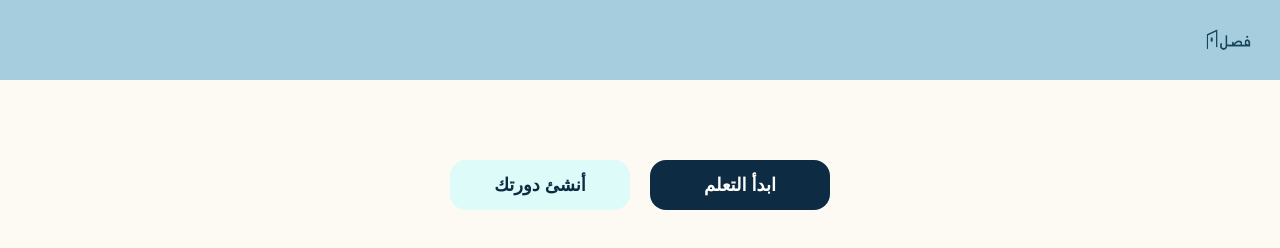
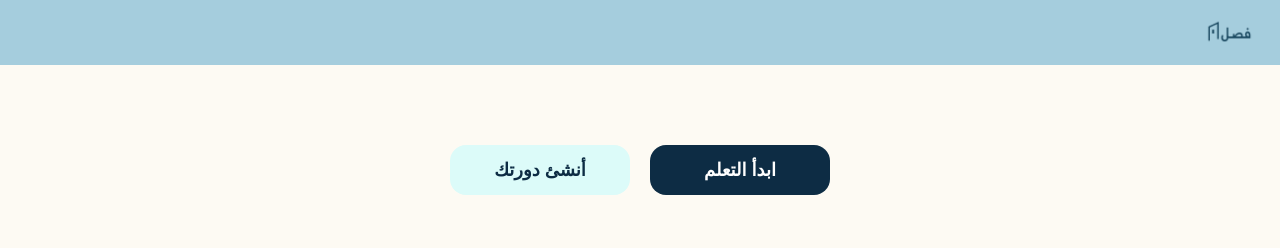
Before and after one commit to fasl323/fasl-site, a plain HTML site: page index.html in a window 1280 px wide. Drawn offline with Linux system fonts and the light colour scheme.

Commit message:
Add files via upload

```diff
--- a/index.html
+++ b/index.html
@@ -8,8 +8,8 @@
     body {
       margin: 0;
       font-family: 'Tajawal', sans-serif;
-      background-color: #fdfaf3; /* الخلفية العامة */
-      color: #0d2c44; /* لون النص */
+      background-color: #fdfaf3;
+      color: #0d2c44;
     }
 
     .header {
@@ -17,12 +17,12 @@
       justify-content: flex-start;
       align-items: center;
       padding: 0 20px;
-      background-color: #a5cddd; /* الهيدر السماوي */
-      height: 80px;
+      background-color: #a5cddd; /* سماوي فاتح */
+      height: 65px; /* تم تصغيره */
     }
 
     .header img {
-      height: 65px;
+      height: 63px; /* تم تصغيره */
       width: auto;
     }
 
@@ -49,13 +49,13 @@
     }
 
     .btn-primary {
-      background-color: #0d2c44; /* زر "ابدأ التعلم" */
+      background-color: #0d2c44;
       color: white;
       border: none;
     }
 
     .btn-outline {
-      background-color: #dcfbf9; /* زر "أنشئ دورتك" */
+      background-color: #dcfbf9;
       color: #0d2c44;
       border: none;
     }
```
